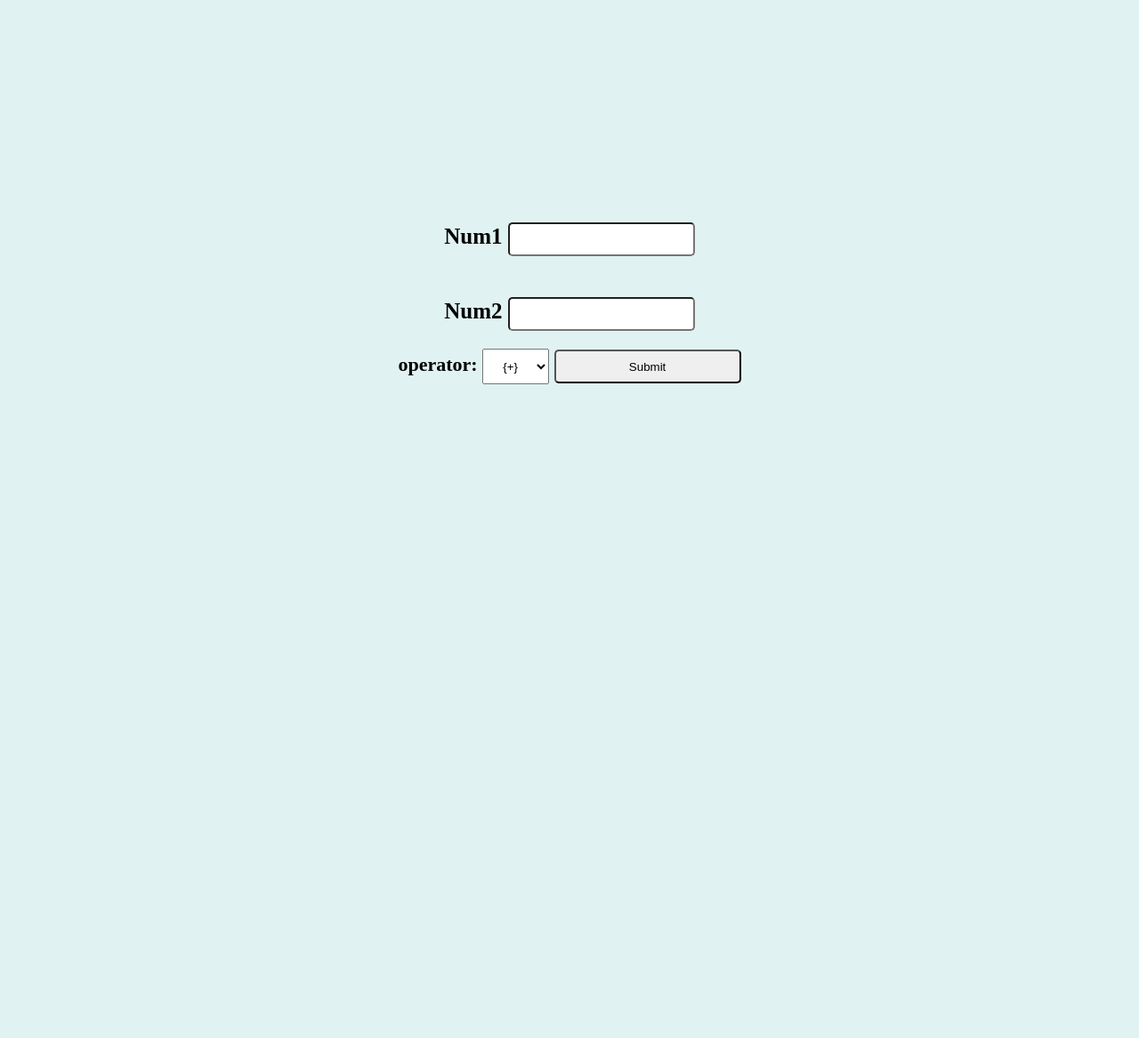
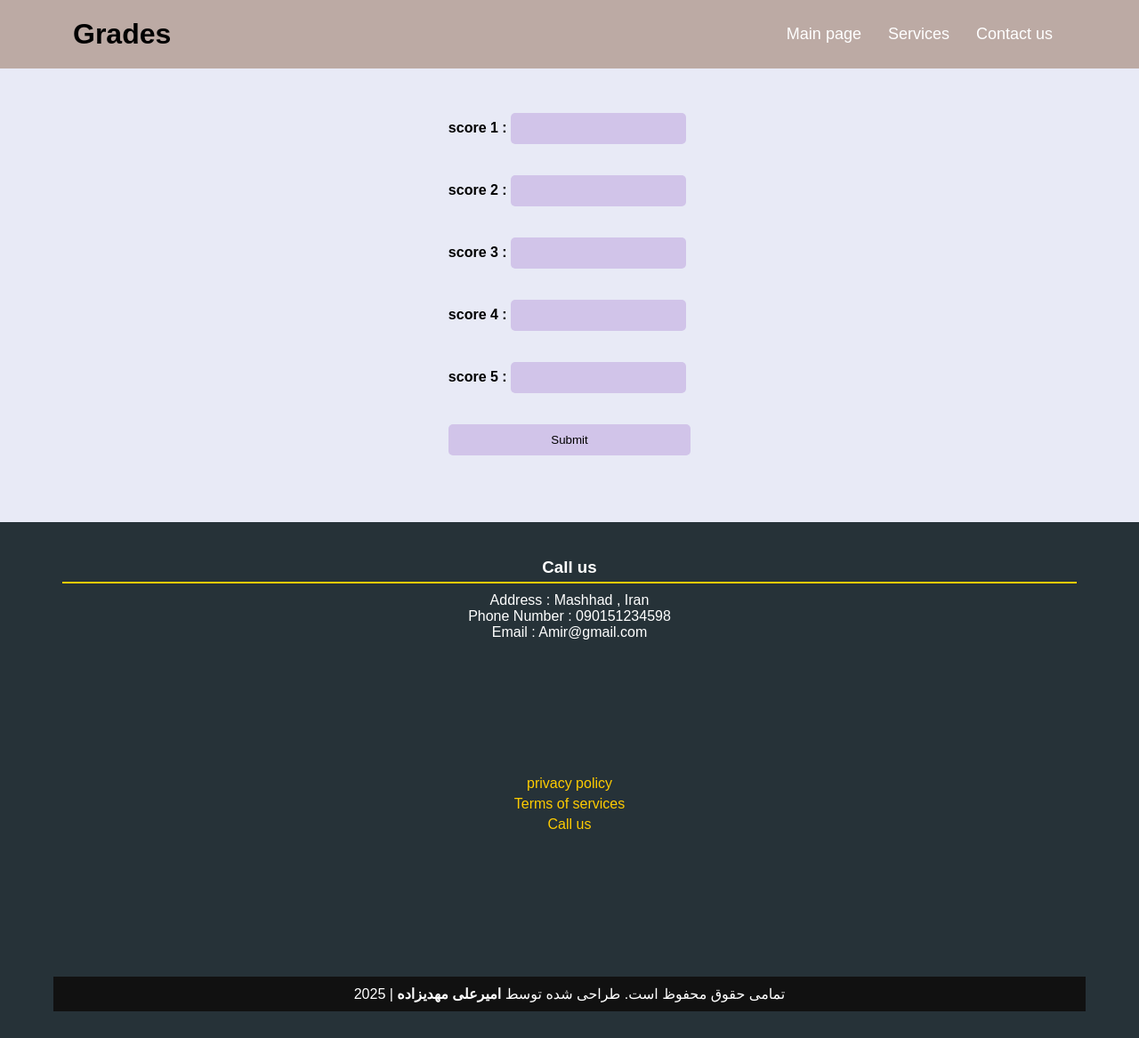
Before and after one commit to amirali1386qe/Resume, a PHP site: page / in a window 1280 px wide. Shown: the whole page at 89% size. Before the commit the page ends 432 px from the top, so only its background shows below. Run offline with PHP 8.4, Linux system fonts and the light colour scheme.

Commit message:
StudentsGrade

```diff
--- /dev/null
+++ b/Index.php
@@ -0,0 +1,37 @@
+<!doctype html>
+<html>
+<head>
+<meta charset="utf-8">
+<title>Untitled Document</title>
+	<link type="text/css" rel="stylesheet" href="style.css">
+</head>
+
+<body>
+	<?php
+	include("header.php");
+	?>
+
+	<div class="main-page">
+
+
+	<form id="Main" method="post" action="Calculate.php">
+
+	<label> score 1 : <input type="number" name="score1" id="score1"></label>
+	<label> score 2 : <input type="number" name="score2" id="score2"></label>
+	<label> score 3 : <input type="number" name="score3" id="score3"></label>
+	<label> score 4 : <input type="number" name="score4" id="score4"></label>
+	<label> score 5 : <input type="number" name="score5" id="score5"></label>
+		<input type="button" name="btnSubmit" id="btnSubmit" value="Submit">
+	</form>
+
+	</div>
+
+
+	<?php
+	include("footer.php");
+	?>
+
+
+	<script type="text/javascript" src="scripts/script.js"></script>
+</body>
+</html>
--- /dev/null
+++ b/footer.php
@@ -0,0 +1,31 @@
+
+	<link type="text/css" rel="stylesheet" href="style.css">
+
+	<footer>
+
+		<div class="footer-container">
+
+			<div class="footer-section">
+				<h3>Call us</h3>
+				<p>Address : Mashhad , Iran</p>
+				<p>Phone Number : 090151234598</p>
+				<p>Email : Amir@gmail.com</p>
+			</div>
+
+
+			<div class="footer-section">
+			<nav>
+				<ul>
+					<li><a href="#">privacy policy</a></li>
+					<li><a href="#">Terms of services</a></li>
+					<li><a href="#">Call us</a></li>
+				</ul>
+			</nav>
+			</div>
+
+			<div class="footer-bottom">
+			<p>2025 |  تمامی حقوق محفوظ است. طراحی شده توسط <strong>امیرعلی مهدیزاده</strong></p>
+			</div>
+		</div>
+
+	</footer>
--- /dev/null
+++ b/header.php
@@ -0,0 +1,21 @@
+
+	<link type="text/css" rel="stylesheet" href="style.css">
+
+
+	<div class="header-container">
+
+
+<header class="headerTag">
+	<h1>Grades</h1>
+
+
+	<nav>
+		<ul>
+			<li><a href="#">Main page</a></li>
+			<li><a href="#">Services</a></li>
+			<li><a href="#">Contact us</a></li>
+		</ul>
+	</nav>
+
+	</header>
+	</div>
--- a/style.css
+++ b/style.css
@@ -1,76 +1,199 @@
 /* CSS Document */
 
+
+
+/*
+==========================
+Global styles			||
+==========================
+*/
 *{
 	margin: 0;
 	padding: 0;
 	box-sizing: border-box;
-
+	font-family: Arial , sans-serif;
 }
 
-
-body{
-	background-color: #e0f2f1 ;
+html , body{
+	height: 100%;
+	margin: 0;
 	display: flex;
-	justify-content: center;
-	align-items: center;
-	text-align: center;
-	font-weight: bold;
-	font-size: 22px;
-}
-
-form{
-	margin-top: 250px;
+	flex-direction: column;
 
 
 }
 
-input{
-
-	width: 210px;
-	height: 38px;
-	border-radius: 5px;
-	margin-bottom: 20px;
-}
-
-label{
-	font-size: 25px;
-}
-
-button{
+/*
+==========================
+header styles			||
+==========================
+*/
 
 
-	width: 75px;
-	height: 40px;
-	border-radius: 5px;
-	font-size: 16px;
-	font-weight: bold;
-	background-color: #b71c1c;
-	border: 1px solid #007BFF;
-	transition: 1s ease;
-	margin-left: 90px;
-	margin-top: 15px;
-}
 
-button:hover{
-	background-color: #ef9a9a;
+
+.header-container{
+	width: 100%;
+	display: flex;
+	justify-content: center;
+	background-color: #bcaaa4;
+	padding: 20px;
 
 }
 
-select{
-	width: 75px;
-	height: 40px;
+.headerTag{
+	width: 90%;
+	max-width: 1200px;
+	display: flex;
+	justify-content: space-between;
+	flex-direction:row;
 	align-items: center;
-	text-align: center;
 
+
+}
+.headerTag h1{
+	margin: 0;
+
+}
+
+.headerTag nav ul {
+	margin: 0;
+	padding: 0;
+	list-style: none;
+	display: flex;
+}
+
+
+.headerTag nav ul li {
+	margin: 0 15px;
+}
+
+
+.headerTag nav ul li a{
+	text-decoration: none;
+	font-size: 18px;
+	color: white;
+	transition: 1s ease;
+}
+
+
+.headerTag nav ul li a:hover{
+	text-decoration: underline;
+	color: #bf360c ;
 }
 
 
 
 
-			/*PHP Styles*/
+
+/*
+==========================
+footer styles			||
+==========================
+*/
 
 
-.result{
+
+footer{
+	background-color: #263238;
+	color: #fff;
 	text-align: center;
+	font-family: Arial , sans-serif ;
+	padding: 10px;
+	width: 100%;
+}
+
+.footer-container{
+	display: flex;
+	justify-content: space-around;
+	flex-wrap: wrap;
+	max-width: 1200px;
+	margin: auto;
+	padding: 20px;
+	flex-direction: column;
+	min-height: 70vh;
+}
+
+.footer-section{
+	flex: 1;
+	min-width: 250;
+	margin: 10px;
 
 }
+
+.footer-section h3 {
+	border-bottom: 2px solid #ffcc00;
+	padding-bottom: 5px;
+	margin-bottom: 10px;
+}
+
+.footer-section ul{
+	list-style: none;
+	padding: 0;
+}
+
+.footer-section ul li {
+	margin: 5px 0 ;
+}
+
+.footer-section ul li a {
+	color: #ffcc00;
+	text-decoration: none;
+}
+
+.footer-section ul li a:hover{
+	text-decoration: underline;
+}
+
+.footer-bottom{
+	background: #111;
+	padding: 10px 0 ;
+	margin-top: 20px;
+}
+
+
+
+/*
+==========================
+	main page		    ||
+==========================
+*/
+.main-page{
+
+	background-color: #e8eaf6;
+	font-weight: 800;
+	height: 100%;
+	margin: 0;
+	display: flex;
+	justify-content: center;
+	align-items: center;
+
+
+}
+
+#Main{
+	margin: 50px;
+	display: flex;
+	flex-direction: column;
+	gap:10px;
+
+}
+
+
+input {
+	margin-bottom: 25px;
+	background-color: #d1c4e9;
+	padding: 10px ;
+	border: none;
+	border-radius: 5px;
+
+
+}
+
+
+label{
+	margin-right: 5px;
+
+	{
+
+	}
```
Also changed, not shown: Calculate.php (added, +53 -0 lines), scripts/script.js (added, +29 -0 lines).
